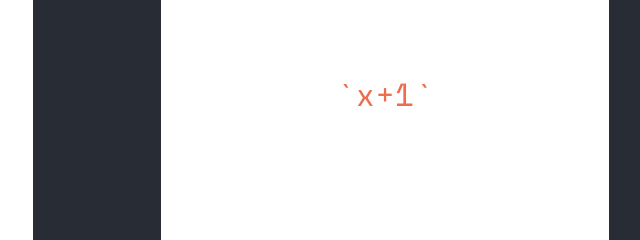
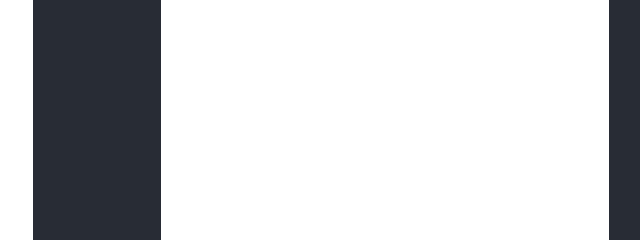
Before and after one commit to Finn-Braun/equation_renderer, a plain HTML site: page index.html in a window 1280 px wide. Shown: the part 346-586 px from the top of the page, 543-1183 px from the left. Drawn offline with nearby package versions, Linux system fonts and the light colour scheme; some packages are replaced by stand-ins of ours.

Commit message:
test feature addded

```diff
--- a/index.html
+++ b/index.html
@@ -21,7 +21,7 @@
             <input type="text" id="typed_math" placeholder="Type Your Math Here">
         </div>
         <div id = "equation" >
-            <p id="rendered_math"> `x+1` </p>
+            <p id="rendered_math"></p>
         </div>
     </div>
 
```
